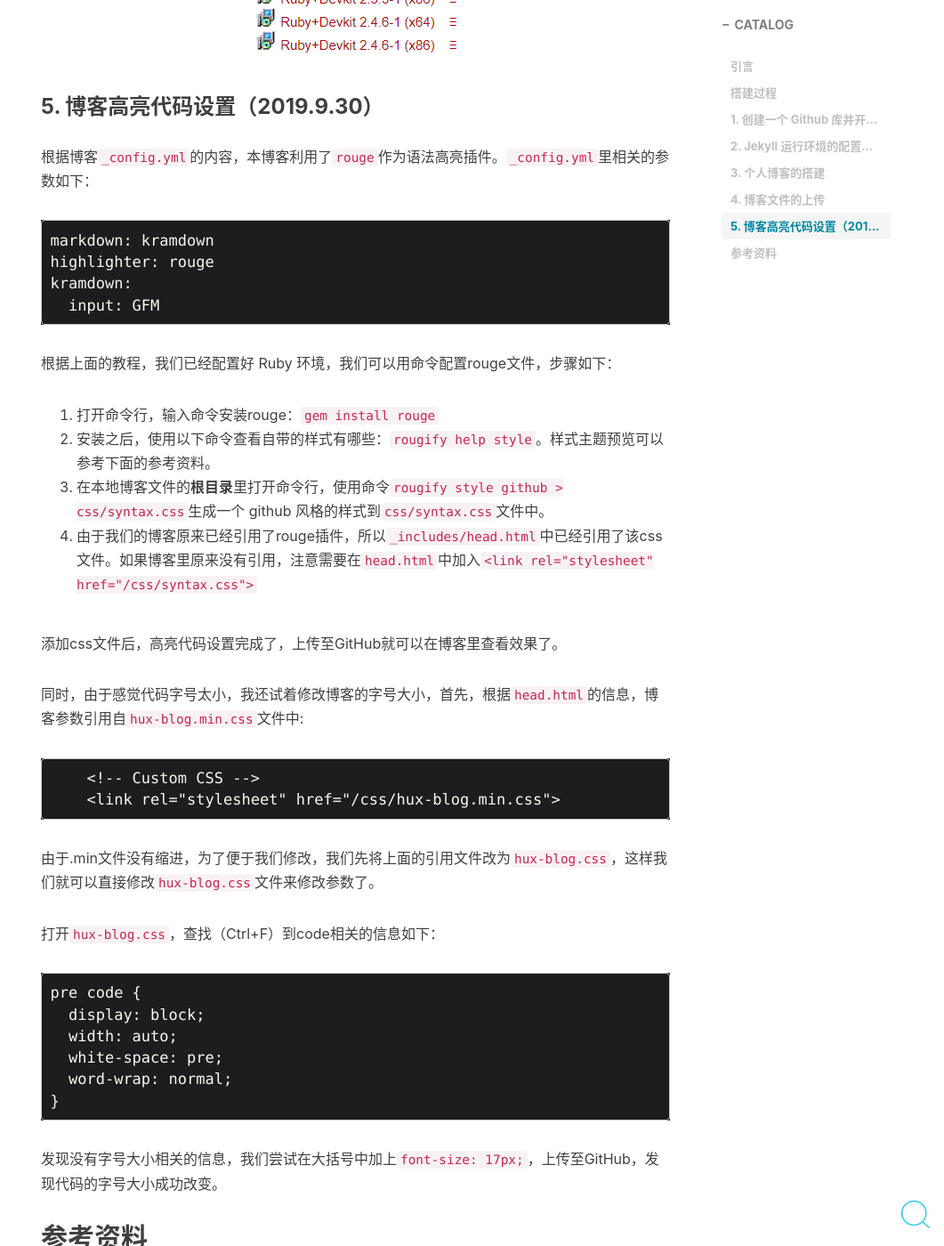
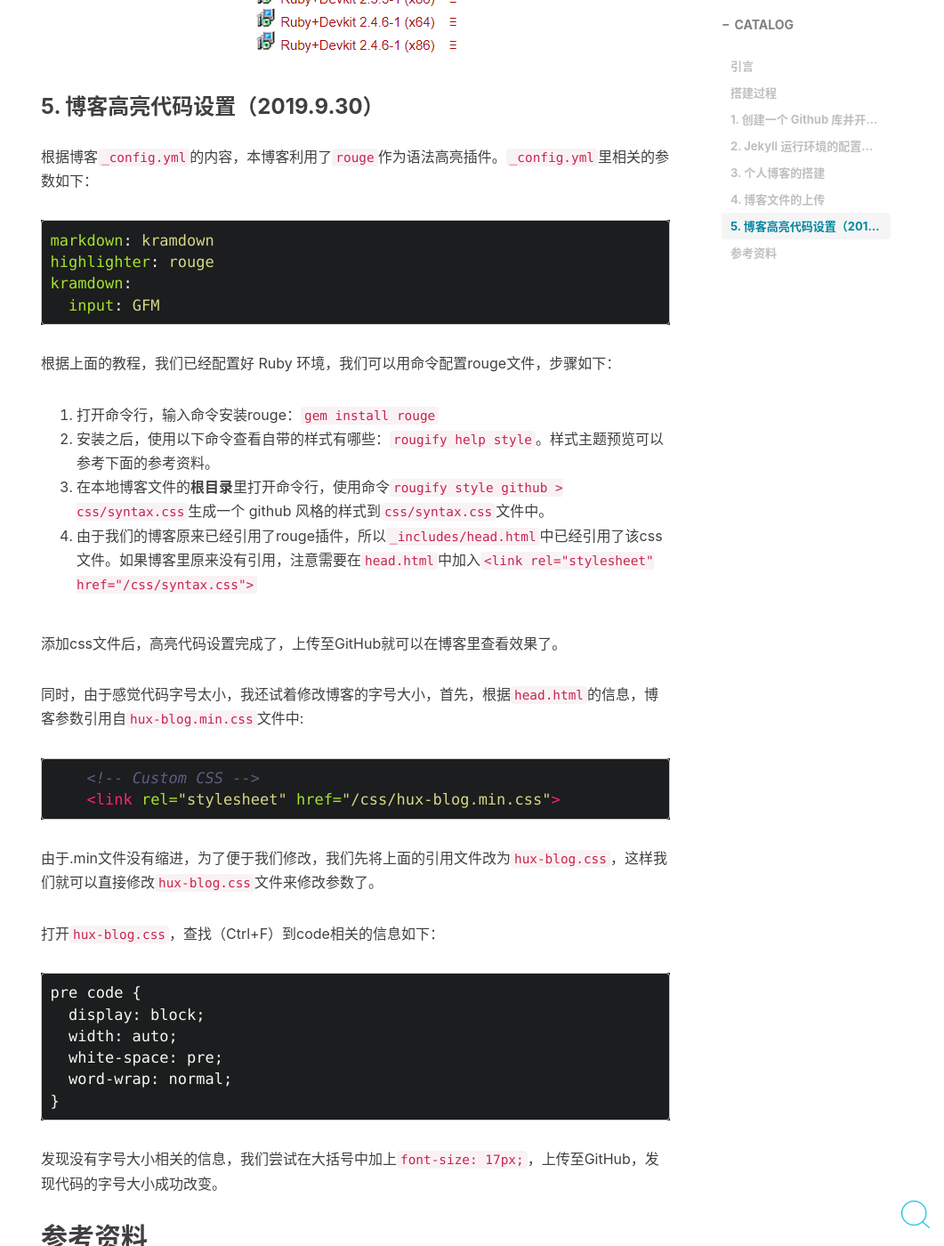
Before and after one commit to 437436999/437436999-coder.github.io, a Jekyll site: the page built from _posts/2019-08-08-基于Jekyll与Github-Pages搭建博客.md, in a window 1280 px wide and 1400 px high, scrolled down 6374 px. Shown: the whole window at 89% size, without its empty margins (219-1280 px from the left). Built offline with Jekyll 4.4.1, drawn with Linux system fonts in a browser that asks for light colours; nearby versions of some CDN libraries; comment, search, counter and statistics services are not loaded.

Commit message:
Update 2019-08-08-基于Jekyll与Github-Pages搭建博客.md

````diff
--- a/_posts/2019-08-08-基于Jekyll与Github-Pages搭建博客.md
+++ b/_posts/2019-08-08-基于Jekyll与Github-Pages搭建博客.md
@@ -151,7 +151,7 @@ Configuration file: E:/Github/437436999.github.io/_config.yml
 
 ### 5. 博客高亮代码设置（2019.9.30）
 根据博客`_config.yml`的内容，本博客利用了`rouge`作为语法高亮插件。`_config.yml`里相关的参数如下：
-```
+```yml
 markdown: kramdown
 highlighter: rouge
 kramdown:
@@ -168,7 +168,7 @@ kramdown:
 添加css文件后，高亮代码设置完成了，上传至GitHub就可以在博客里查看效果了。
 
 同时，由于感觉代码字号太小，我还试着修改博客的字号大小，首先，根据`head.html`的信息，博客参数引用自`hux-blog.min.css`文件中:
-```
+```html
     <!-- Custom CSS -->
     <link rel="stylesheet" href="{{ "/css/hux-blog.min.css" | prepend: site.baseurl }}">
 ```
@@ -176,7 +176,7 @@ kramdown:
 由于.min文件没有缩进，为了便于我们修改，我们先将上面的引用文件改为`hux-blog.css`，这样我们就可以直接修改`hux-blog.css`文件来修改参数了。
 
 打开`hux-blog.css`，查找（Ctrl+F）到code相关的信息如下：
-```
+```html
 pre code {
   display: block;
   width: auto;
````
